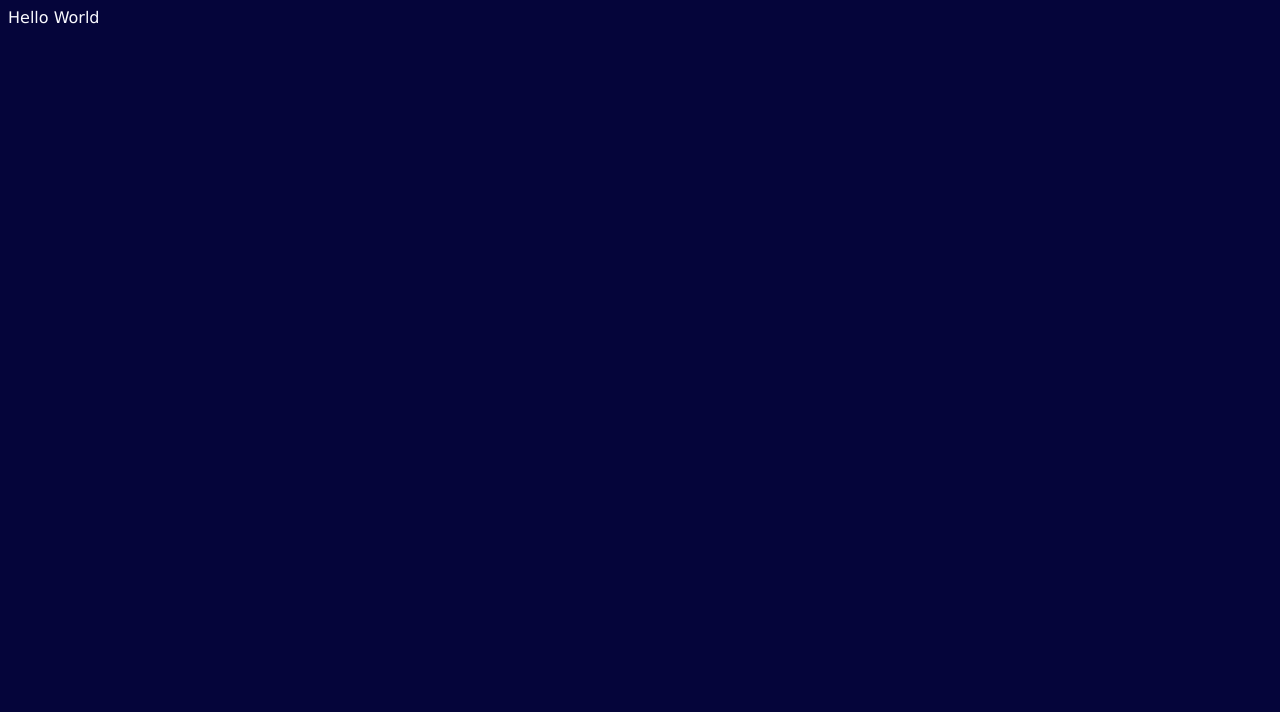
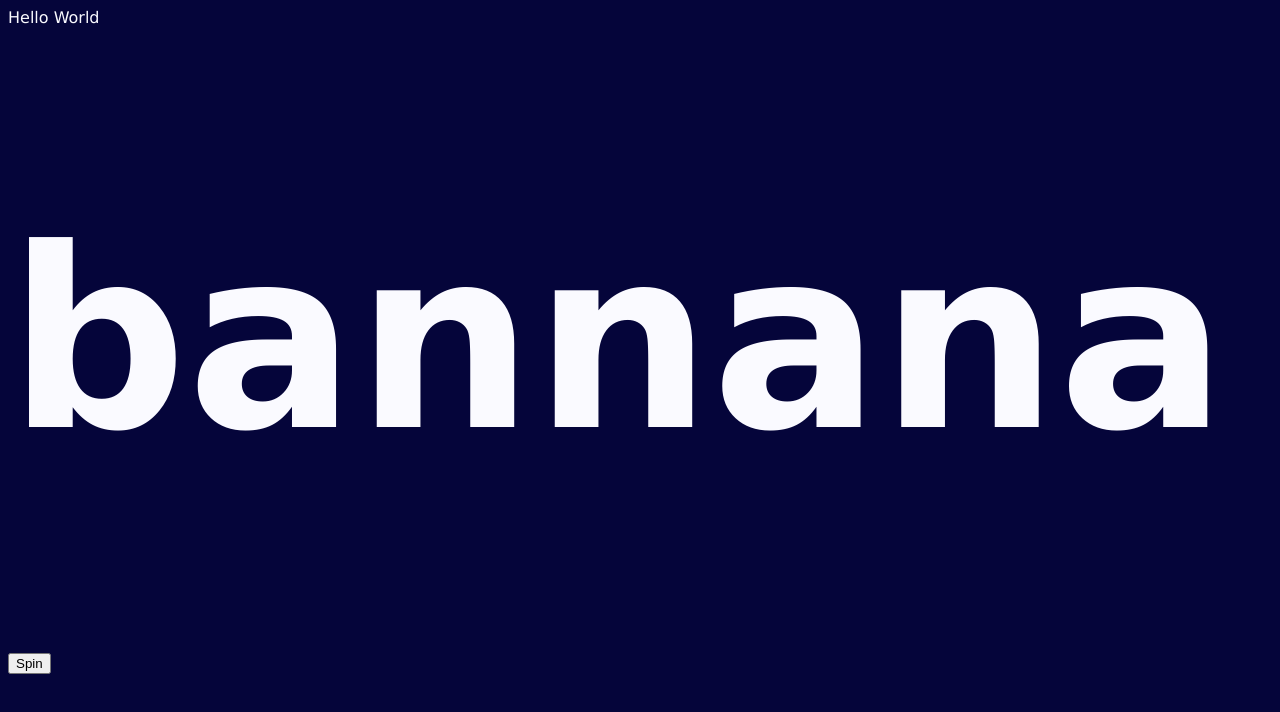
Before and after one commit to Bruno-Goodrich/create-react-starter, a React (Vite) app: page / in a window 1280 px wide. Shown: the top 712 px of the page. Built offline with nearby package versions, Linux system fonts and the light colour scheme.

Commit message:
Staarted randomized stuff

```diff
--- a/src/App.css
+++ b/src/App.css
@@ -4,4 +4,8 @@ body {
     color: #fafaff;
     font-family: Verdana, Geneva, Tahoma, sans-serif;
 }
+
+h1{
+    font-size: 250px;
+}
 /* End starter code */
--- a/src/App.jsx
+++ b/src/App.jsx
@@ -1,15 +1,18 @@
 import './App.css'
+import { slots, spin, randomSym} from './slotMachine';
 
 
 const App = () => {
 
   return (
-
     <main>
       {/* Starter Code provided by teacher
           -- you can remove this once you've updated this file
        */}
       Hello World
+      <h1>{slots[5]}</h1>
+      <button onClick={spin}>Spin</button>
+      <h1>{spin}</h1>
     </main>
   )
 }
--- /dev/null
+++ b/src/slotMachine.jsx
@@ -0,0 +1,8 @@
+export let slots = ["seven", "cherries", "cherries", "cherries", "bannana", "bannana", "bannana", "bannana", "bannana", "bannana", "plum", "plum", "plum", "plum", "plum", "plum", "lemon", "lemon", "lemon", "lemon", "lemon", "watermelon", "watermelon", "watermelon", "watermelon", "watermelon", "bell", "bell", "bell", "bell", "orange", "orange", "orange", "orange", "orange", "orange", "bars", "bars"];
+
+export let randomSym = slots[0]
+
+export const spin = () =>{
+  let randomInt= Math.floor(Math.random()*slots.length)
+  return slots[randomInt]
+}
```
